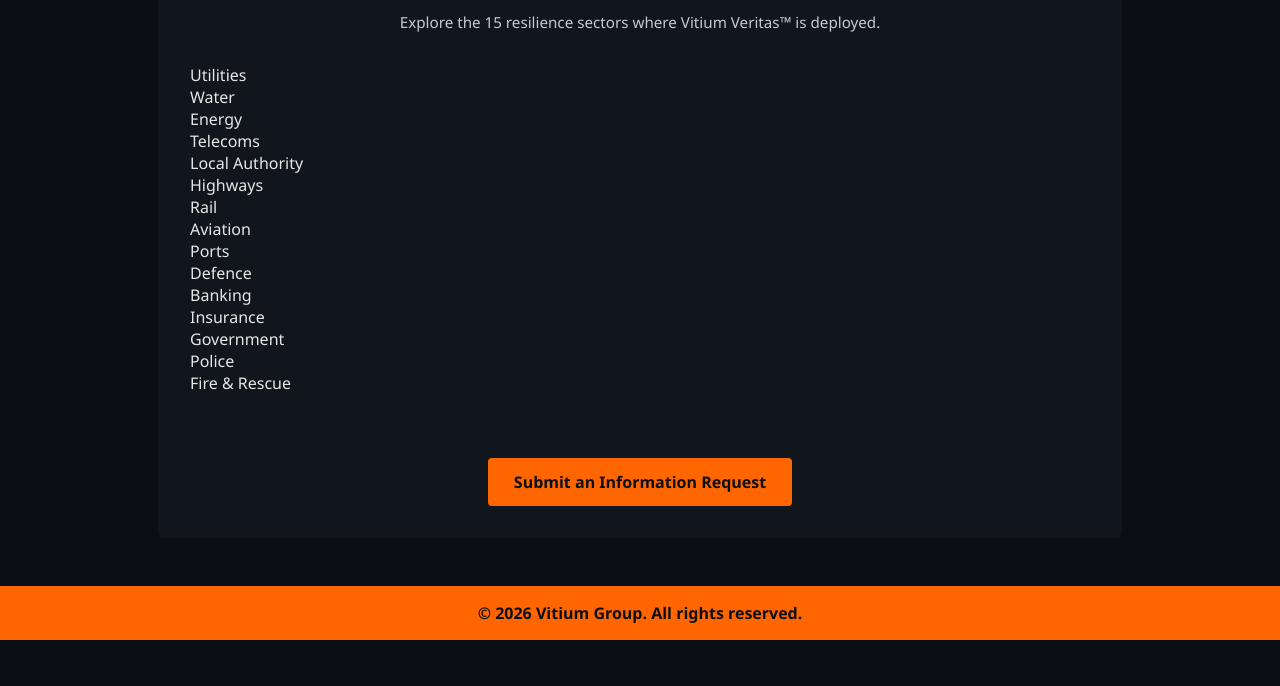
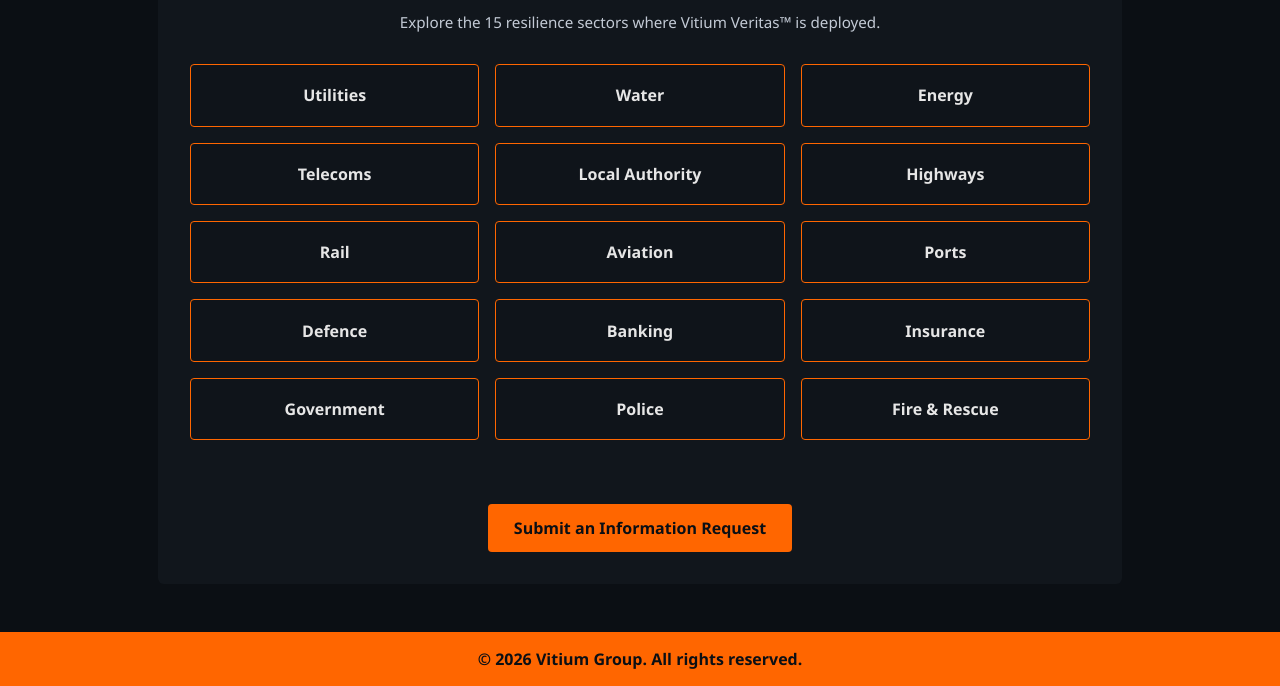
Before and after one commit to nlugner-2026-vg/vitiumgroup-site, a plain HTML site: page learn-more.html in a window 1280 px wide. Shown: the part 253-939 px from the top of the page. Before the commit the page ends 893 px from the top, so only its background shows below. Drawn offline with Linux system fonts and the light colour scheme.

Commit message:
Add sector grid and card styles to styles.css
Added sector grid layout and sector card styles.

```diff
--- a/styles.css
+++ b/styles.css
@@ -44,7 +44,7 @@
   color: #0b0f14;
 }
 
-/* INTAKE CONTAINER */
+/* INTAKE + CONTENT CONTAINER */
 
 .vg-intake-container {
   max-width: 900px;
@@ -143,6 +143,31 @@
   background-color: #ff7b00;
 }
 
+/* SECTOR GRID */
+
+.sector-grid {
+  display: grid;
+  grid-template-columns: repeat(3, 1fr);
+  gap: 1rem;
+  margin-top: 2rem;
+}
+
+.sector-card {
+  background-color: #0f141a;
+  border: 1px solid #f60;
+  padding: 1.2rem;
+  text-align: center;
+  font-weight: 600;
+  color: #e6e6e6;
+  border-radius: 4px;
+  transition: background-color 0.2s ease, transform 0.2s ease;
+}
+
+.sector-card:hover {
+  background-color: #1a212b;
+  transform: translateY(-3px);
+}
+
 /* FOOTER */
 
 .vg-footer {
```
